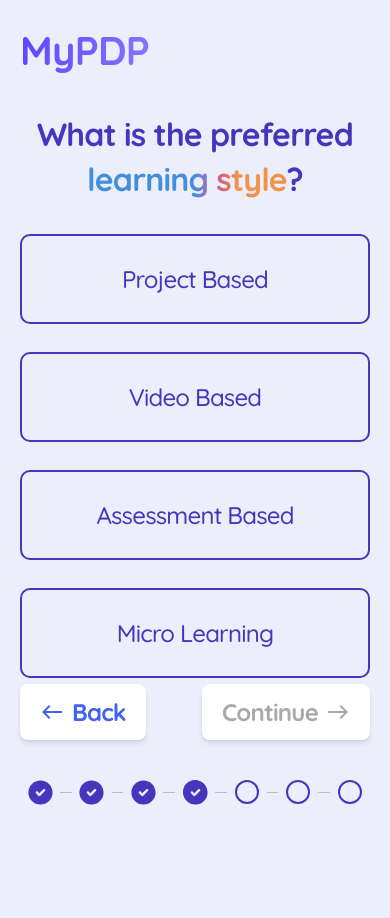
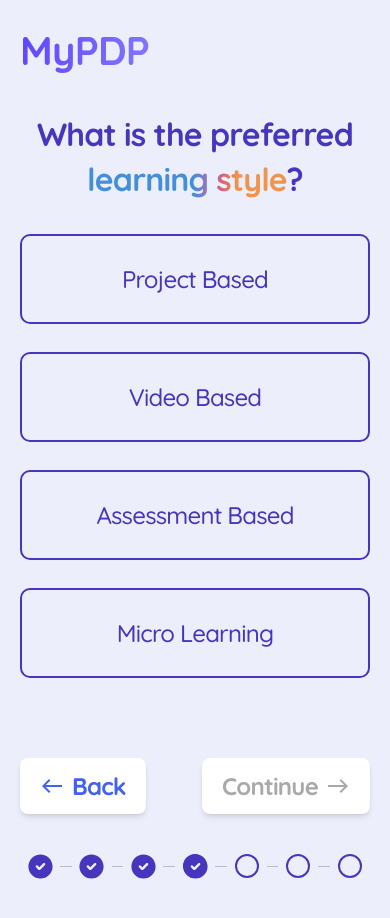
Before and after one commit to britzky/career-coach, a React (Vite) app in the folder frontend/career-coach/: page /learning-style in a window 390 px wide. Before the commit the page ends 844 px from the top, so only its background shows below. Built offline with nearby package versions, Linux system fonts and the light colour scheme.

Commit message:
Fixed space between nav buttons and card on learning style page

```diff
--- a/frontend/career-coach/src/pages/LearningStyle/LearningStyle.tsx
+++ b/frontend/career-coach/src/pages/LearningStyle/LearningStyle.tsx
@@ -70,7 +70,7 @@ export const LearningStyle = () => {
             />
           </div>
         </div>
-        <div className="flex justify-between mt-auto mb-10 w-full">
+        <div className="flex justify-between lg:mt-auto mt-20 mb-10 w-full">
           <NavButton back to='/'>Back</NavButton>
           <div style={{ flexGrow: 1}} className='lg:mx-[30rem] hidden lg:block'>
             <ProgressTracker />
```
